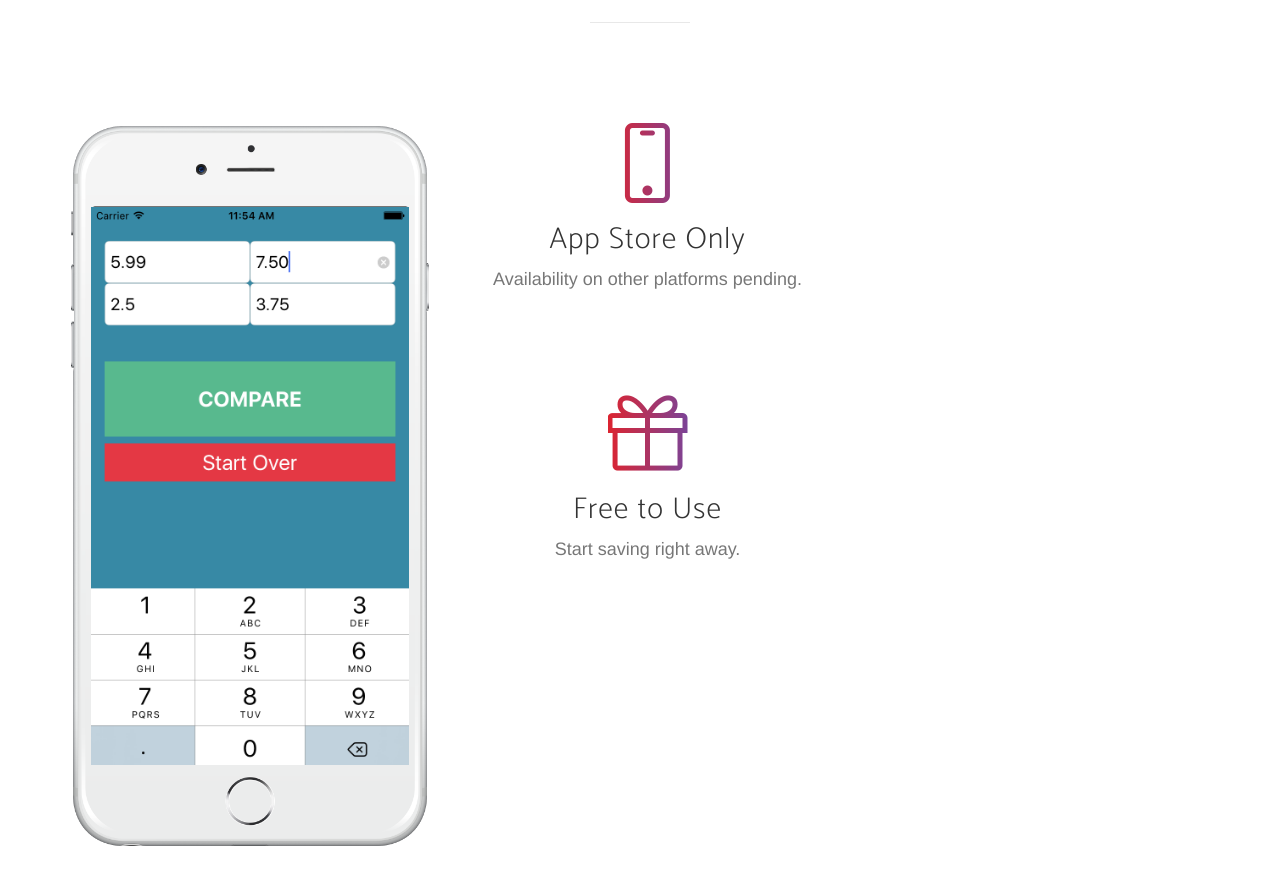
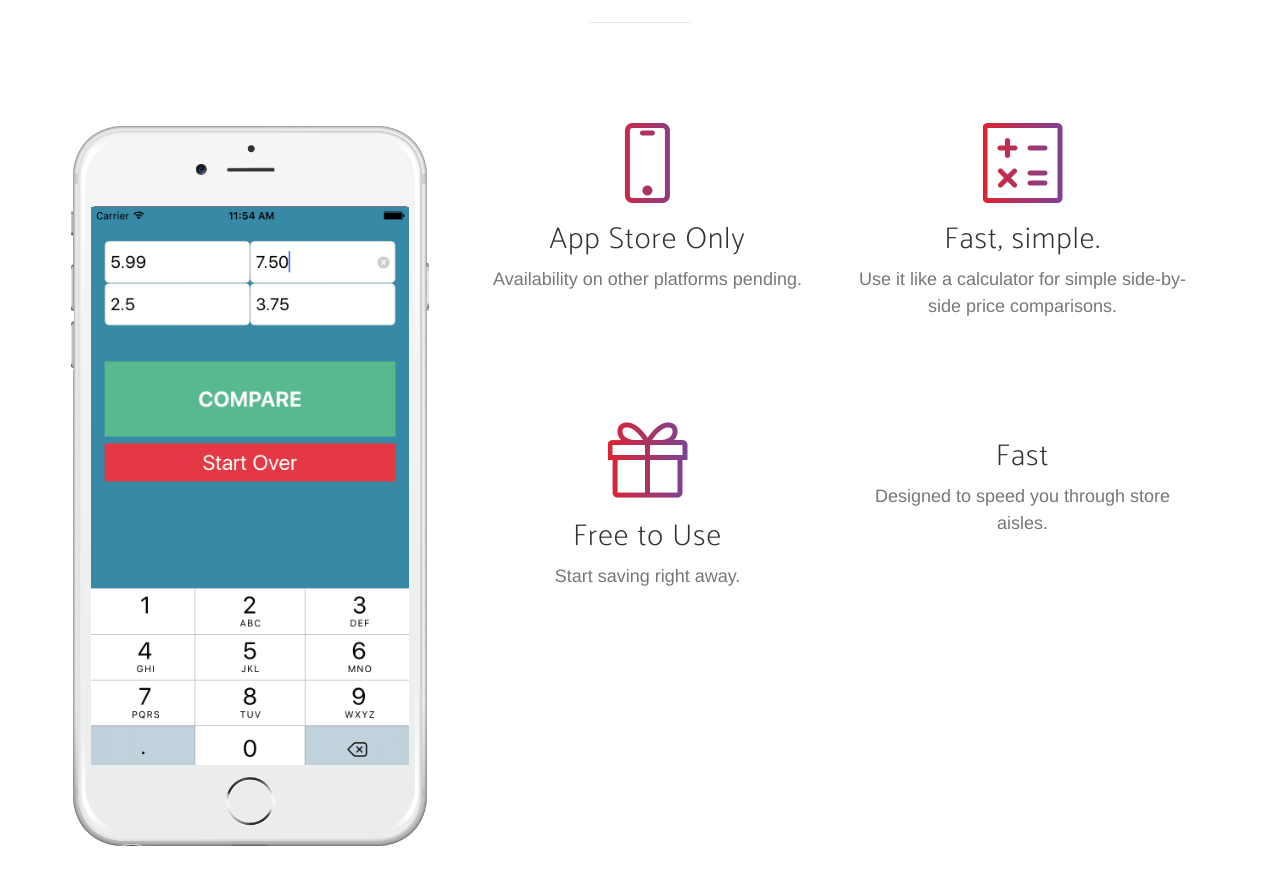
Before and after one commit to Evad241030/precio, a website: page index.html in a window 1280 px wide. Shown: the part 1489-2374 px from the top of the page. Drawn offline with nearby package versions, Linux system fonts and the light colour scheme; a web font is replaced by a local one.

Commit message:
Added calculator and Clock Icons.

```diff
--- a/index.html
+++ b/index.html
@@ -148,13 +148,13 @@
                                     <p class="text-muted">Availability on other platforms pending.</p>
                                 </div>
                             </div>
-<!--                             <div class="col-md-6">
+                            <div class="col-md-6">
                                 <div class="feature-item">
-                                    <i class="icon-camera text-primary"></i>
-                                    <h3>Flexible Use</h3>
-                                    <p class="text-muted">Put an image, video, animation, or anything else in the screen!</p>
+                                    <i class="icon-calculator text-primary"></i>
+                                    <h3>Fast, simple.</h3>
+                                    <p class="text-muted">Use it like a calculator for simple side-by-side price comparisons.</p>
                                 </div>
-                            </div> -->
+                            </div>
                         </div>
                         <div class="row">
                             <div class="col-md-6">
@@ -164,13 +164,13 @@
                                     <p class="text-muted">Start saving right away.</p>
                                 </div>
                             </div>
-<!--                             <div class="col-md-6">
+                            <div class="col-md-6">
                                 <div class="feature-item">
-                                    <i class="icon-lock-open text-primary"></i>
-                                    <h3>Open Source</h3>
-                                    <p class="text-muted">Since this theme is MIT licensed, you can use it commercially!</p>
+                                    <i class="icon-clock-o text-primary"></i>
+                                    <h3>Fast</h3>
+                                    <p class="text-muted">Designed to speed you through store aisles.</p>
                                 </div>
-                            </div> -->
+                            </div>
                         </div>
                     </div>
                 </div>
```
